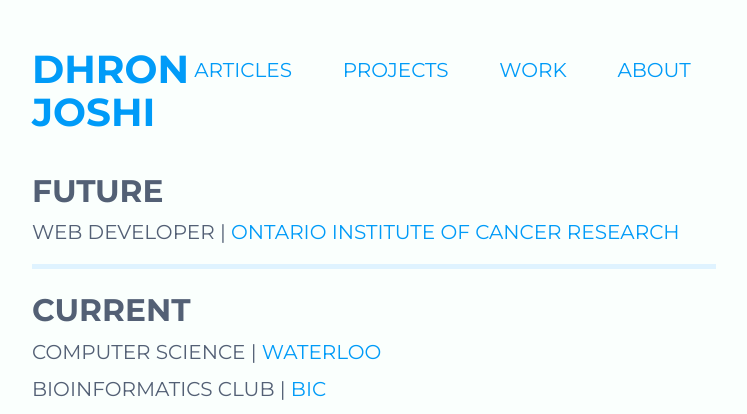
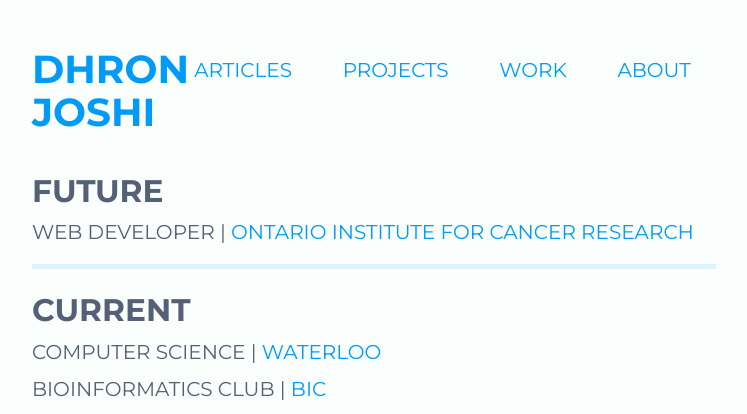
Before and after one commit to Dhron/dhron.github.io, a Jekyll site: the page built from index.md, in a window 1280 px wide. Shown: the top 414 px of the page, without its empty margins (266-1013 px from the left). Built offline with Jekyll 4.4.1, drawn with Linux system fonts in a browser that asks for light colours.

Commit message:
changed name

```diff
--- a/_pages/work.html
+++ b/_pages/work.html
@@ -14,8 +14,8 @@
   <div class="grid no-gutters">
     <div class="unit whole">
       <div class="project">
-        <h4 class="project-title"><a href="oicr/">Web Developer &#124; Ontario Institute of Cancer Research</a></h4>
-        <p>I am an incoming Web Developer for the Ontario Institute of Cancer Research for the Spring 2017 term.</p>
+        <h4 class="project-title"><a href="oicr/">Web Developer &#124; Ontario Institute for Cancer Research</a></h4>
+        <p>I am an incoming Web Developer for the Ontario Institute for Cancer Research for the Spring 2017 term.</p>
 
         <h4 class="project-title"><a href="isa/">CS 246 Instructional Support Assistant &#124; University of Waterloo</a></h4>
         <p>I was employed as an Instructional Support Assistant at the University of Waterloo for CS 246 (Object-Oriented Software Development) for the Fall 2016 term. Here, I taught tutorials, marked student submissions, gave feedback, and performed duties as part of the course administration.</p>
--- a/index.md
+++ b/index.md
@@ -5,7 +5,7 @@
 <div class="lead pretty-links">
 ## FUTURE
 
-WEB DEVELOPER &#124; [ONTARIO INSTITUTE OF CANCER RESEARCH](http://oicr.on.ca)
+WEB DEVELOPER &#124; [ONTARIO INSTITUTE FOR CANCER RESEARCH](http://oicr.on.ca)
 
 ***
 
```
Also changed, not shown: _pages/oicr.md (+1 -1 lines).
